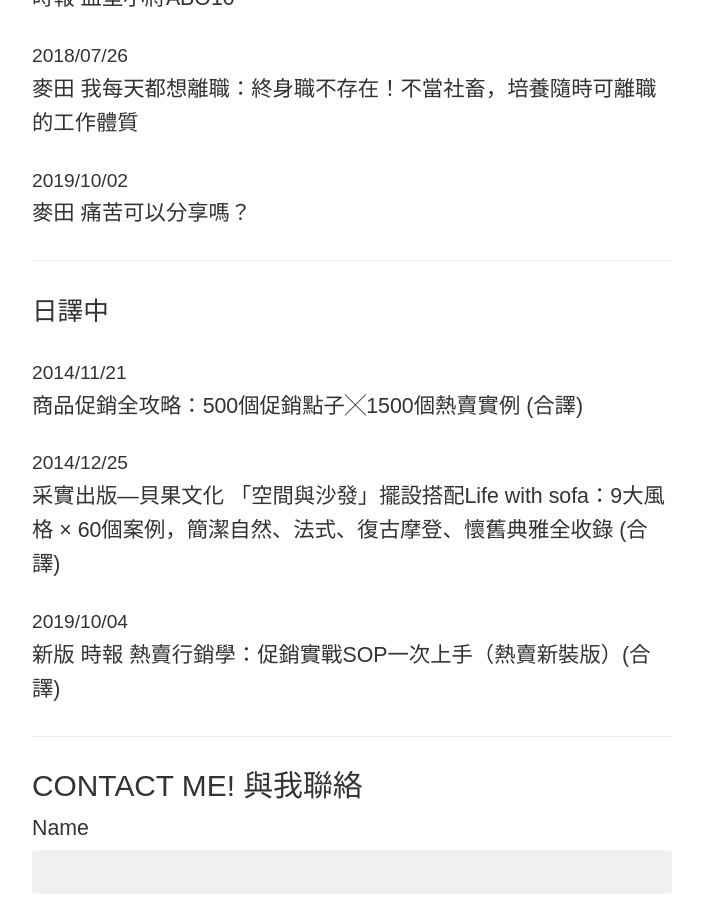
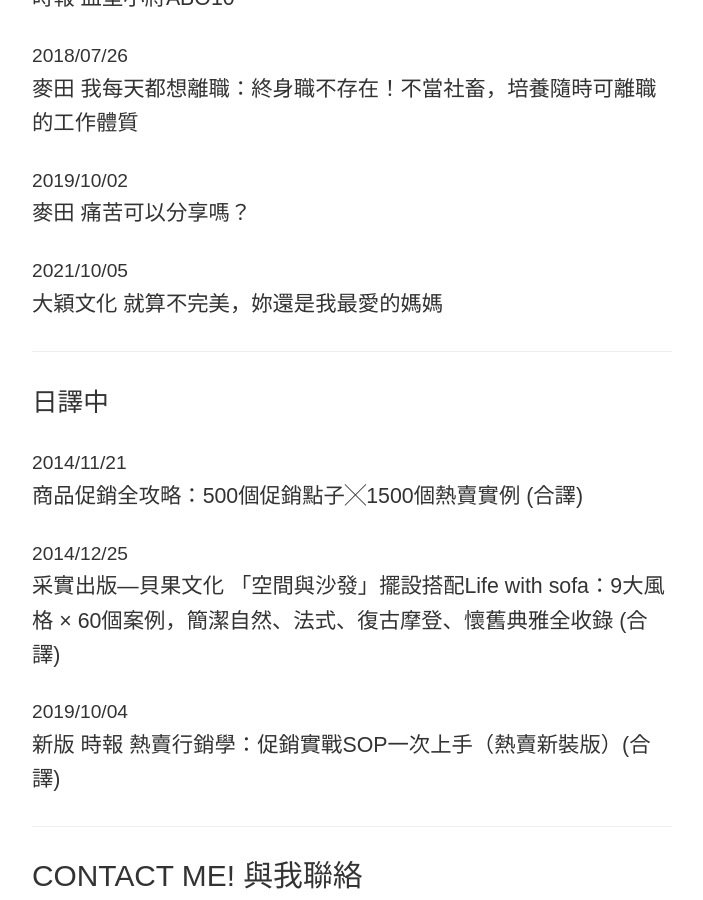
Before and after one commit to pqvst/tzling, a Jekyll site: the page built from about.md, in a window 1280 px wide and 900 px high, scrolled down 1594 px. Shown: the whole window, without its empty margins (288-991 px from the left). Built offline with Jekyll 4.4.1, drawn with Linux system fonts in a browser that asks for light colours; nearby versions of some CDN libraries.

Commit message:
Update about.md
add new book

```diff
--- a/about.md
+++ b/about.md
@@ -37,6 +37,9 @@
 #### 2019/10/02
 麥田 痛苦可以分享嗎？
 
+#### 2021/10/05
+大穎文化 就算不完美，妳還是我最愛的媽媽
+
 ---
 
 ### 日譯中
```
